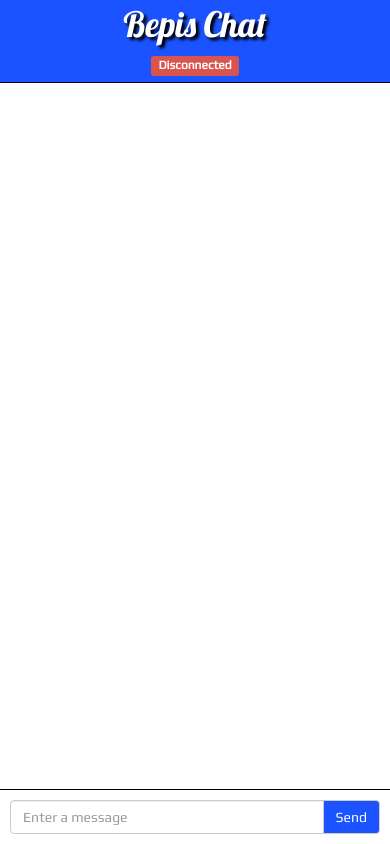
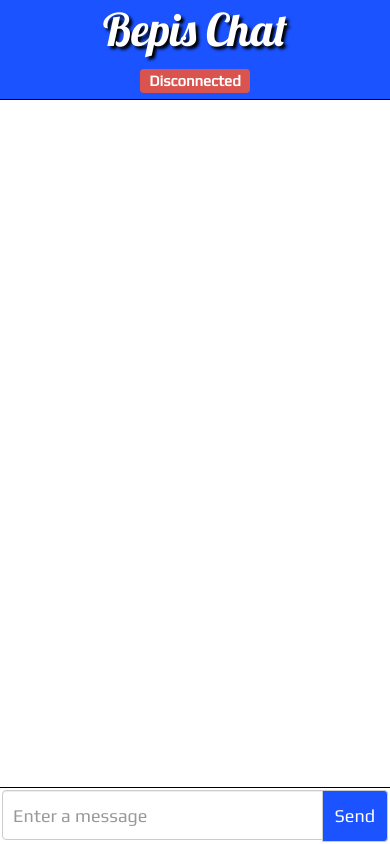
Before and after one commit to muha95/bepis-chat, a website: page public/index.html in a window 390 px wide. Drawn offline with nearby package versions, Linux system fonts and the light colour scheme; no server answers.

Commit message:
Increased size for input controls (mobile)

```diff
--- a/public/css/styles.css
+++ b/public/css/styles.css
@@ -42,10 +42,11 @@ h1, h2, h3, h4, h5 {
 
 	.container-title h1 {
 		margin-top: 0px;
-		font-size: 35px;
+		font-size: 45px;
 	}
 
 	.lead {
+		font-size: 20px;
 		margin-bottom: 1px;
 	}
 }
@@ -72,7 +73,8 @@ h1, h2, h3, h4, h5 {
 
 @media(max-width: 768px) {
 	.container-messages {
-		margin-top: 82px;
+		margin-top: 99px;
+		font-size: 18px;
 	}
 }
 
@@ -82,13 +84,10 @@ h1, h2, h3, h4, h5 {
 .container-input {
 	position: fixed;
 	width: 100%;
-
 	padding: 20px;
-
 	left: 0;
 	right: 0;
 	bottom: 0;
-
 	border-top: 1px solid black;
 	background-color: white;
 }
@@ -98,14 +97,23 @@ h1, h2, h3, h4, h5 {
 	color: white;
 }
 
-.btn-send-message:hover {
+.btn-send-message:hover, .btn-send-message:active {
 	background-color: #668cff;
 	color: white;
 }
 
 @media(max-width: 768px) {
 	.container-input {
-		padding: 10px;
+		padding: 2px;
+	}
+	.container-input input {
+		padding: 24px 10px !important;
+		font-size: 18px !important;
+	}
+
+	.btn-send-message {
+		padding: 12px !important;
+		font-size: 18px !important;
 	}
 }
 /* END OF INPUT SECTION */
--- a/public/index.html
+++ b/public/index.html
@@ -2,6 +2,7 @@
 <html>
 	<head>
 		<title>Bepis Chat</title>
+		<meta name="viewport" content="width=device-width, initial-scale=1.0, maximum-scale=1.0, user-scalable=no" />
 		<link href="https://fonts.googleapis.com/css?family=Lobster|Play" rel="stylesheet">
 		<link type="text/css" href="vendor/bootstrap/dist/css/bootstrap.min.css" rel="stylesheet"/>
 		<link type="text/css" href="css/styles.css" rel="stylesheet" title="Default"/>
--- a/public/js/client-main.js
+++ b/public/js/client-main.js
@@ -8,6 +8,7 @@ $("form").submit(function() {
 	if($("#msg-input").val()) {
 		socket.emit("bepis-message", $("#msg-input").val());
 		$("#msg-input").val("");
+		$(".btn-send-message").blur();
 		return false;
 	}
 });
```
